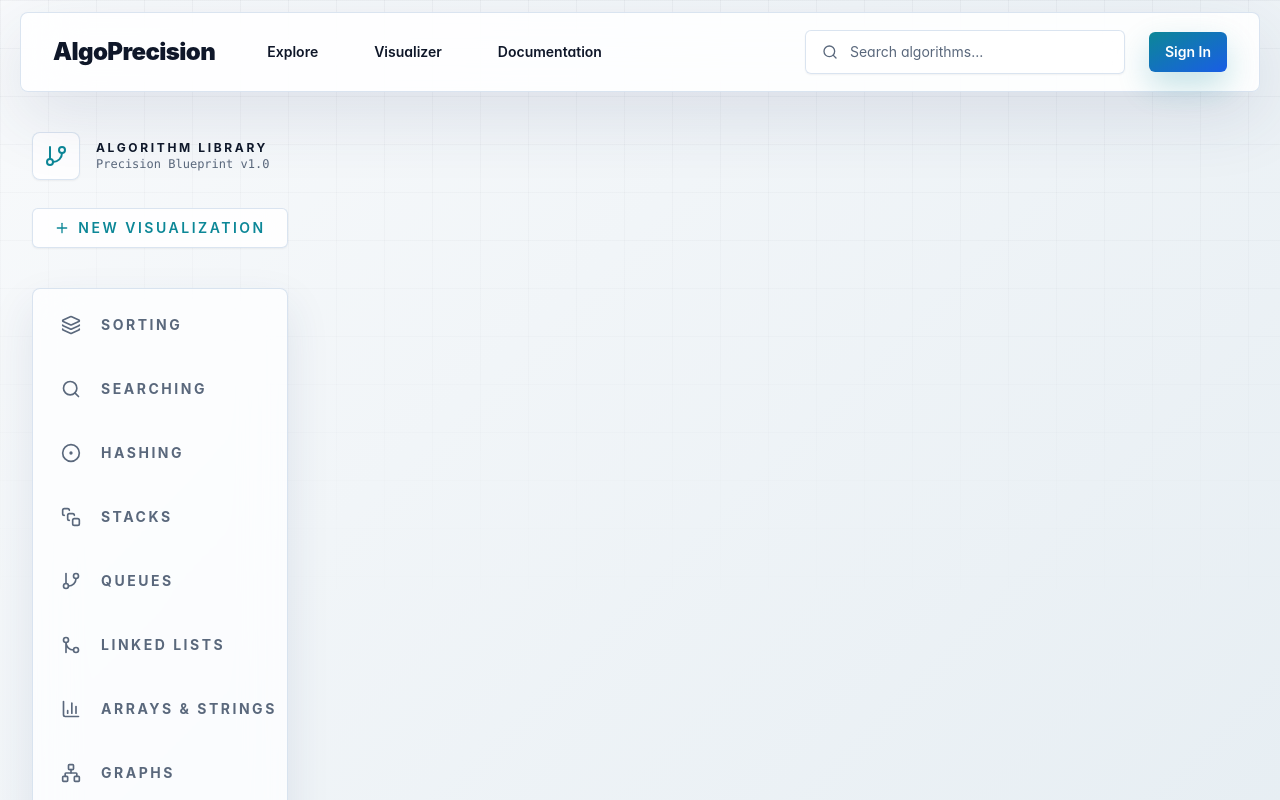
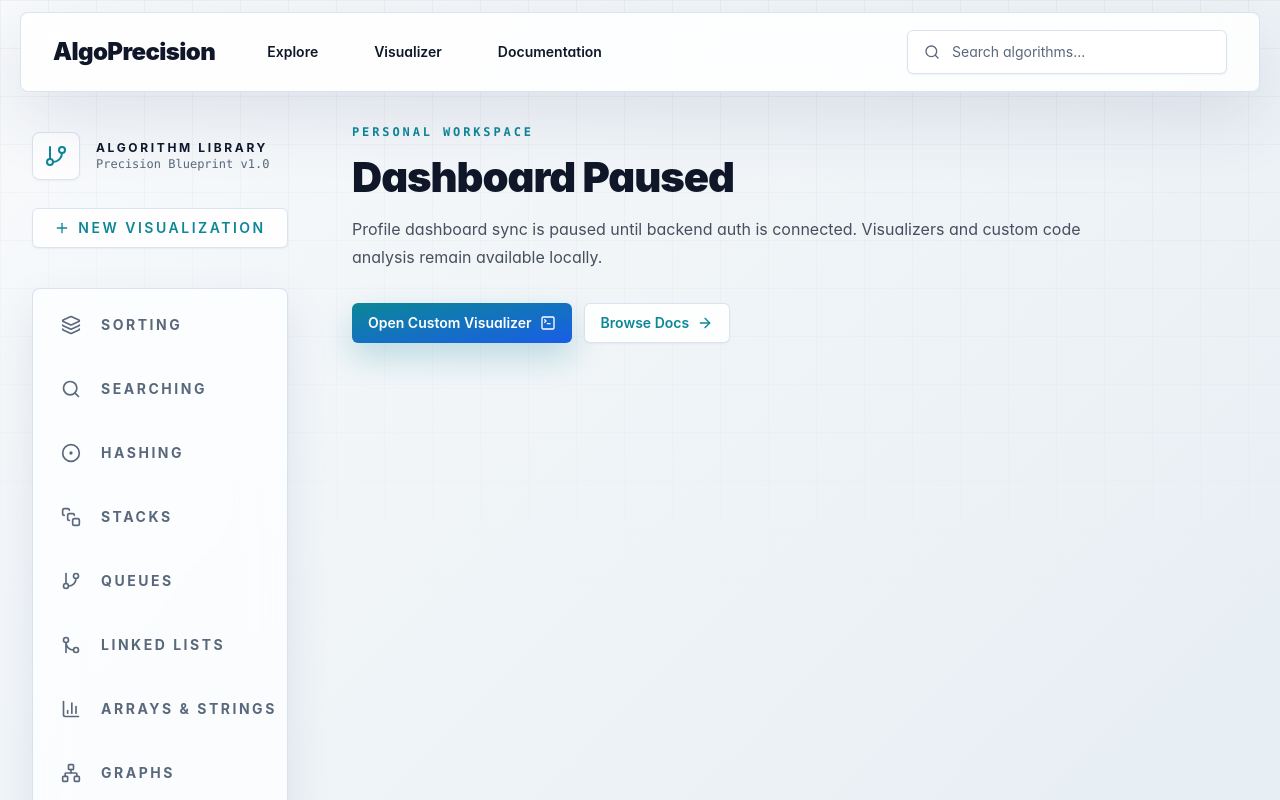
Before and after one commit to KrishnaDs007/dsa-vidualiser, a Next.js app: page /dashboard in a window 1280 px wide. Before the commit this address had no page. Shown: the top 800 px of the page. Built offline with nearby package versions, Linux system fonts and the light colour scheme.

Commit message:
Pause login entrypoints until backend auth

```diff
--- a/app/custom-visualizer/page.tsx
+++ b/app/custom-visualizer/page.tsx
@@ -32,6 +32,10 @@ import {
 import { useAuthStore } from '@/store/authStore'
 
 const CUSTOM_DRAFT_KEY = 'algo-precision-custom-draft'
+
+// Backend auth is intentionally disabled for now. Flip this to true when
+// backend-backed sign-in and dashboard sync are ready.
+const AUTH_ENTRYPOINTS_ENABLED = false
 
 export default function CustomVisualizerPage() {
   return (
@@ -77,10 +81,12 @@ function CustomVisualizerForm() {
     if (!editId || !hydrated) return
 
     if (!user) {
-      setFlash('Please sign in before editing a saved custom visualizer.')
-      router.push(
-        `/login?next=${encodeURIComponent(`/custom-visualizer?id=${editId}`)}`
-      )
+      setFlash('Editing saved custom visualizers will be available after backend auth is connected.')
+      router.replace('/custom-visualizer')
+      // Re-enable this redirect when backend auth is connected:
+      // router.push(
+      //   `/login?next=${encodeURIComponent(`/custom-visualizer?id=${editId}`)}`
+      // )
       return
     }
 
@@ -134,8 +140,9 @@ function CustomVisualizerForm() {
 
   function persistAnalysis() {
     if (!user) {
-      setFlash('Sign in to save this custom visualizer to your dashboard.')
-      router.push('/login?next=/custom-visualizer')
+      setFlash('Saving custom visualizers will be available after backend auth is connected.')
+      // Re-enable this redirect when backend auth is connected:
+      // router.push('/login?next=/custom-visualizer')
       return
     }
 
@@ -182,7 +189,7 @@ function CustomVisualizerForm() {
           </p>
         </div>
         <div className="flex flex-wrap gap-3">
-          {!user && (
+          {AUTH_ENTRYPOINTS_ENABLED && !user && (
             <Button asChild variant="secondary">
               <Link href="/login?next=/custom-visualizer">
                 Sign in to save <ArrowRight className="h-4 w-4" />
@@ -202,8 +209,8 @@ function CustomVisualizerForm() {
               <div className="flex items-start gap-3">
                 <Sparkles aria-hidden="true" className="mt-0.5 h-4 w-4 text-primary" />
                 <p>
-                  You can write and analyze code now. Sign in only when you want
-                  to save this custom visualizer to your dashboard.
+                  You can write and analyze code now. Saving to a profile will
+                  be enabled after backend auth is connected.
                 </p>
               </div>
             </div>
@@ -368,13 +375,13 @@ function CustomVisualizerForm() {
                   Dashboard <ArrowRight className="h-4 w-4" />
                 </Link>
               </Button>
-            ) : (
+            ) : AUTH_ENTRYPOINTS_ENABLED ? (
               <Button asChild className="mt-6 w-full" variant="secondary">
                 <Link href="/login?next=/custom-visualizer">
                   Sign in to save <ArrowRight className="h-4 w-4" />
                 </Link>
               </Button>
-            )}
+            ) : null}
           </div>
         </aside>
       </section>
--- a/app/dashboard/page.tsx
+++ b/app/dashboard/page.tsx
@@ -30,6 +30,10 @@ const pinned = [
   }
 ]
 
+// Backend auth is intentionally disabled for now. Flip this to true when the
+// backend-backed profile/dashboard flow is ready.
+const AUTH_ENTRYPOINTS_ENABLED = false
+
 export default function DashboardPage() {
   const router = useRouter()
   const user = useAuthStore((state) => state.user)
@@ -45,11 +49,41 @@ export default function DashboardPage() {
   useEffect(() => {
     if (!hydrated || user) return
 
+    if (!AUTH_ENTRYPOINTS_ENABLED) return
+
     setFlash('Please sign in to open your dashboard.')
+    // Re-enable this redirect when backend auth is connected:
     router.push('/login?next=/dashboard')
   }, [hydrated, router, setFlash, user])
 
-  if (!user) return null
+  if (!user) {
+    return (
+      <main className="responsive-page">
+        <p className="font-mono text-xs font-bold uppercase tracking-[0.24em] text-primary">
+          Personal Workspace
+        </p>
+        <h1 className="mt-4 responsive-heading font-black tracking-tight">
+          Dashboard Paused
+        </h1>
+        <p className="mt-4 max-w-3xl text-base leading-7 text-foreground/75">
+          Profile dashboard sync is paused until backend auth is connected.
+          Visualizers and custom code analysis remain available locally.
+        </p>
+        <div className="mt-8 flex flex-wrap gap-3">
+          <Button asChild>
+            <Link href="/custom-visualizer">
+              Open Custom Visualizer <TerminalSquare className="h-4 w-4" />
+            </Link>
+          </Button>
+          <Button asChild variant="secondary">
+            <Link href="/docs">
+              Browse Docs <ArrowRight className="h-4 w-4" />
+            </Link>
+          </Button>
+        </div>
+      </main>
+    )
+  }
 
   function downloadWorkspace() {
     const json = exportWorkspace()
--- a/components/layout/AppShell.tsx
+++ b/components/layout/AppShell.tsx
@@ -33,6 +33,10 @@ const primaryNav = [
   { label: 'Visualizer', href: '/sorting', icon: BarChart3 },
   { label: 'Documentation', href: '/docs', icon: BookOpen }
 ]
+
+// Backend auth is intentionally disabled for now. Flip this to true when the
+// backend-backed login/session flow is ready.
+const AUTH_ENTRYPOINTS_ENABLED = false
 
 const sideNav = [
   { label: 'Sorting', href: '/sorting', icon: Layers3 },
@@ -114,7 +118,8 @@ export function AppShell({ children }: { children: React.ReactNode }) {
           <span className="text-sm">Search algorithms...</span>
         </div>
 
-        {user ? (
+        {AUTH_ENTRYPOINTS_ENABLED &&
+          (user ? (
             <div className="flex min-w-0 items-center gap-2">
               <Button asChild variant="ghost">
                 <Link href="/dashboard">{user.name}</Link>
@@ -124,10 +129,11 @@ export function AppShell({ children }: { children: React.ReactNode }) {
               </Button>
             </div>
           ) : (
+            // Re-enable this login button when backend auth is connected.
             <Button asChild>
               <Link href="/login">Sign In</Link>
             </Button>
-        )}
+          ))}
       </header>
 
       <div className="grid min-h-[calc(100vh-80px)] lg:grid-cols-[minmax(260px,320px)_minmax(0,1fr)] 2xl:grid-cols-[minmax(300px,360px)_minmax(0,1fr)]">
```
Lines whose indentation alone changed are shown as unchanged.
